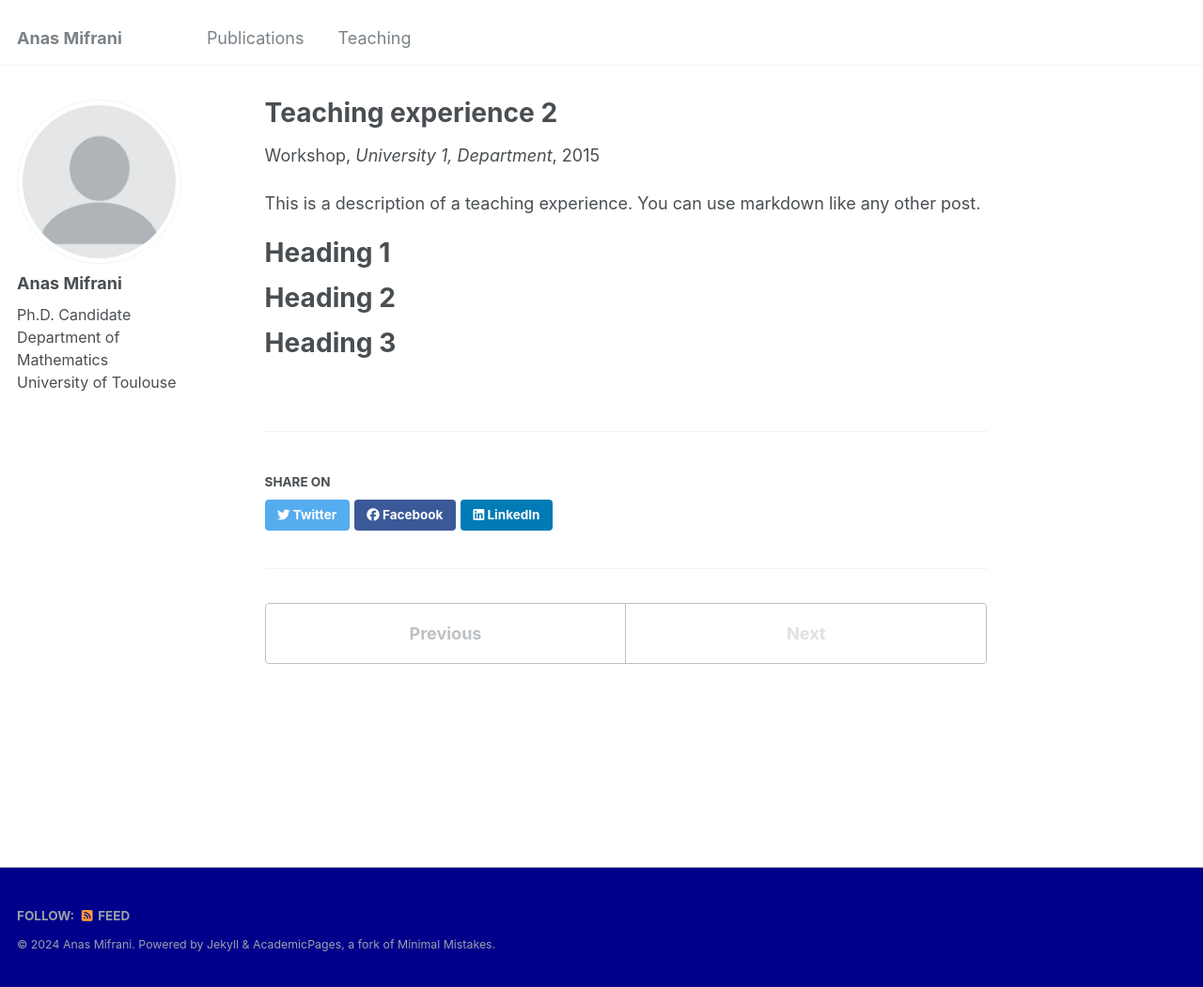
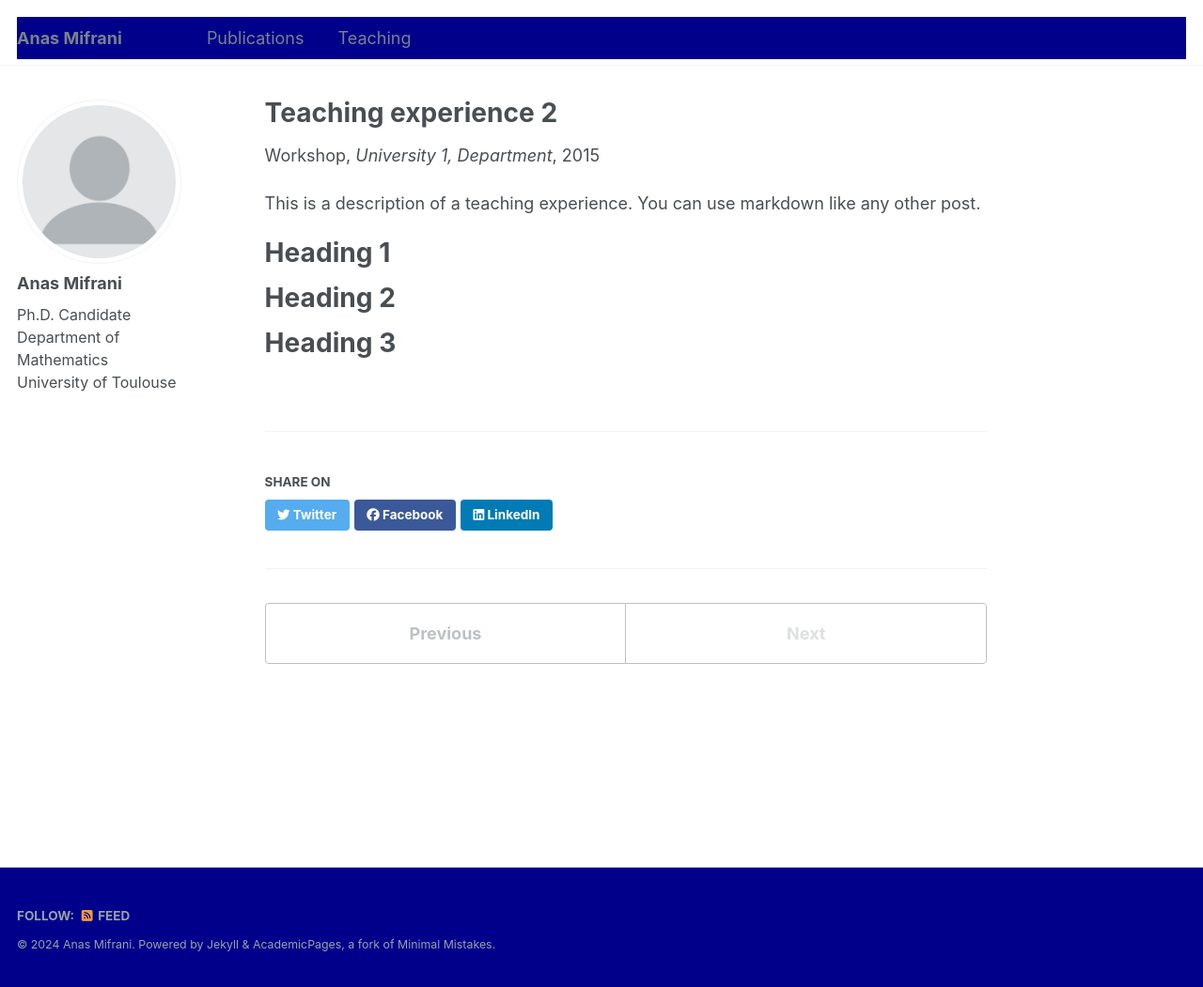
Before and after one commit to anmifrani/anmifrani.github.io, a Jekyll site: the page built from _teaching/2015-spring-teaching-2.md, in a window 1280 px wide and 1051 px high. Shown: the whole window at 94% size. Built offline with Jekyll 4.4.1, drawn with Linux system fonts in a browser that asks for light colours.

Commit message:
Update _navigation.scss

```diff
--- a/_sass/_navigation.scss
+++ b/_sass/_navigation.scss
@@ -83,7 +83,7 @@
       line-height: 1.5;
       text-align: center;
       text-decoration: none;
-      color: mix(#fff, $gray, 25%);
+      color: mix(#00008B, $gray, 25%);
       border: 1px solid $light-gray;
       border-radius: 0;
 
@@ -175,7 +175,7 @@
 .greedy-nav {
   position: relative;
   min-width: 250px;
-  background: $background-color;
+  background: #00008B;
 
   a {
     display: block;
@@ -376,7 +376,7 @@
   color: $gray;
   text-transform: uppercase;
   letter-spacing: 1px;
-  background-color: #d64161;
+  background-color: #00008B;
   border: 1px solid $border-color;
   border-radius: $border-radius;
   box-shadow: $box-shadow;
```
